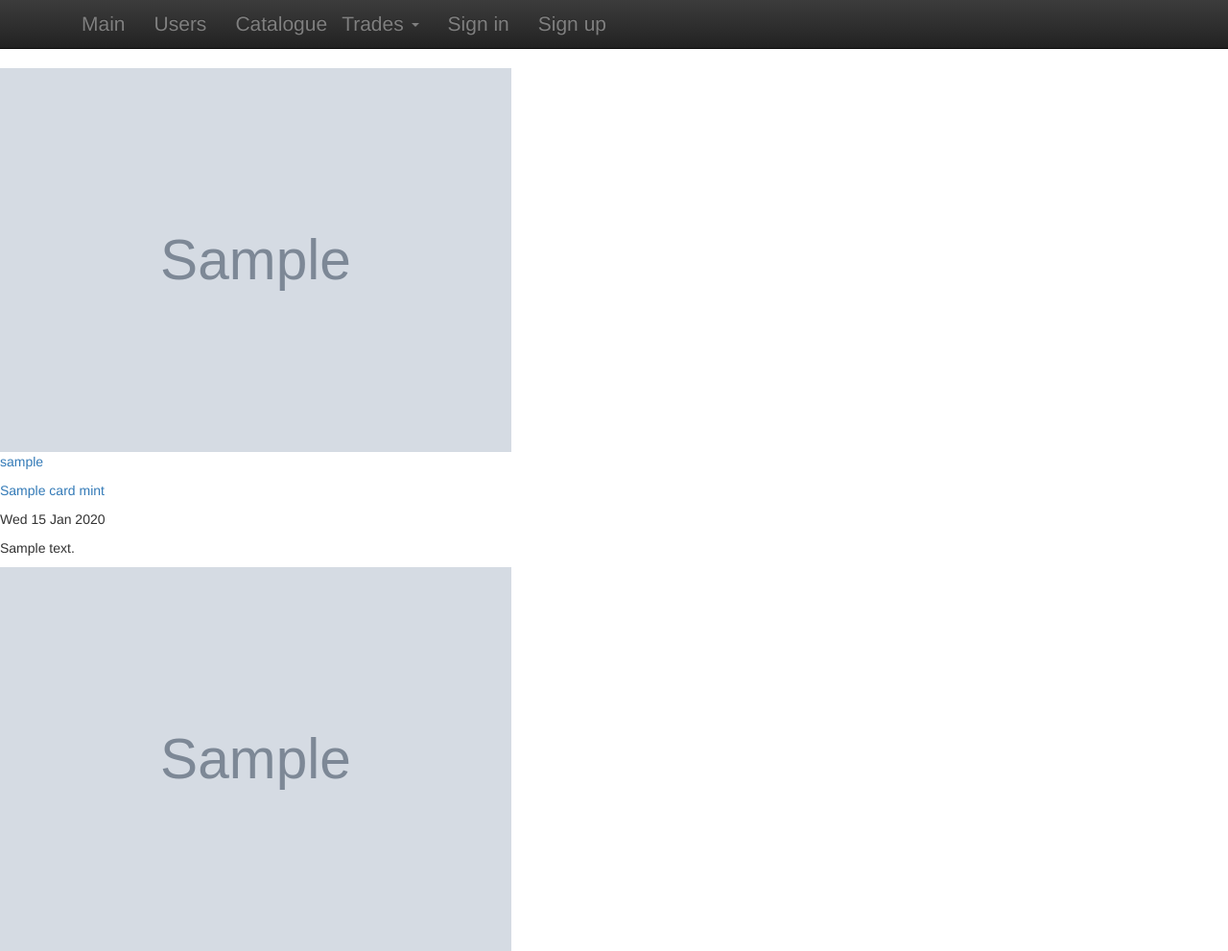
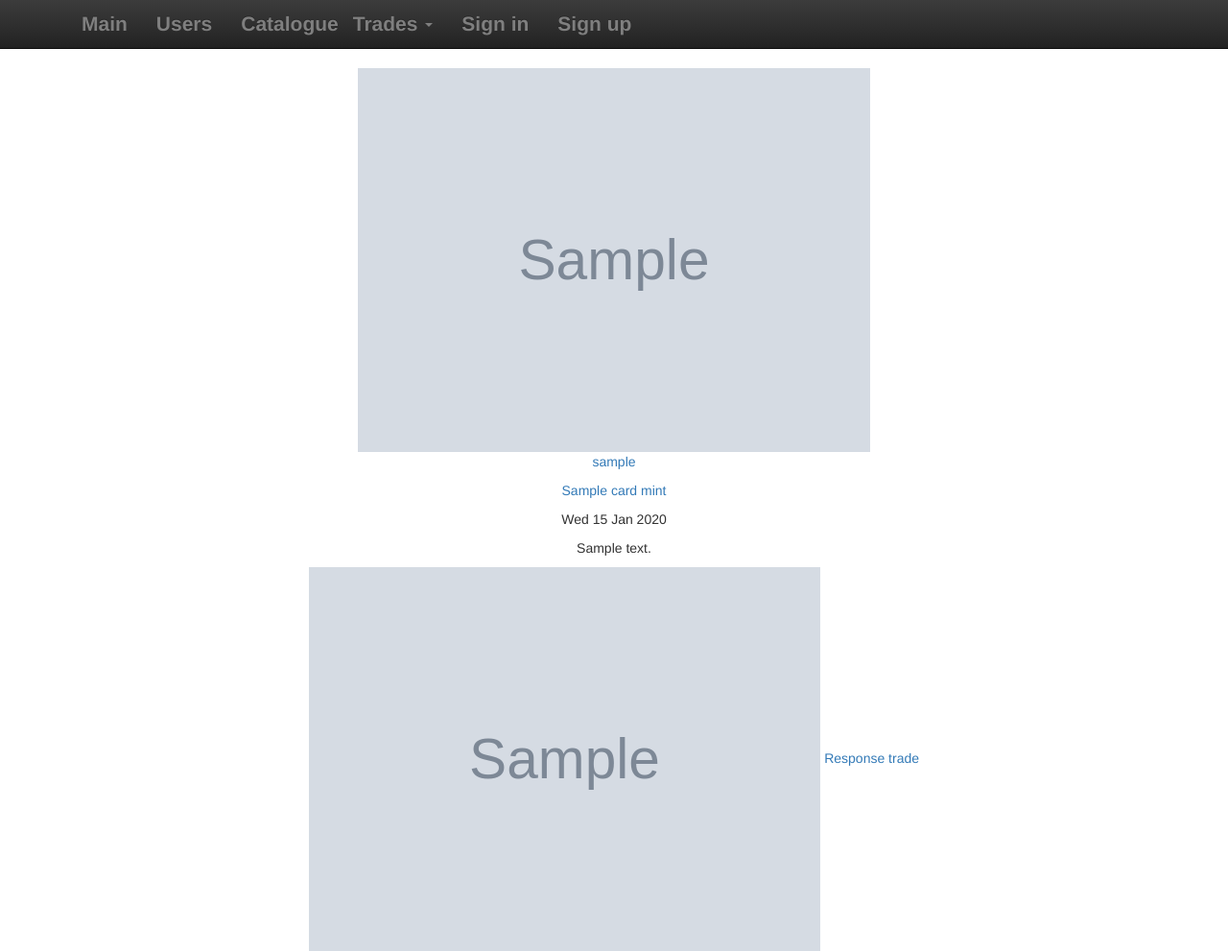
Before and after one commit to Nerevarsoul/Cardtravel, a Django app: page /trades/1/ in a window 1280 px wide. Shown: the whole page at 96% size. Run offline with Django 3.2, Linux system fonts and the light colour scheme; tables that the repository leaves empty hold one stand-in row (values such as "Sample post"); grey boxes marked "Sample" are stand-in pictures; parts of the project's set-up code (start-up, migrations or seed data) failed here and were passed over; some libraries are stand-ins or nearby versions.

Commit message:
add edit trade

```diff
--- a/cardtravel/templates/cardtravel/trade.html
+++ b/cardtravel/templates/cardtravel/trade.html
@@ -11,5 +11,10 @@
 		{% if trade.reverse_picture %}
 			<img src="{{trade.reverse_picture.url}}" height="400">
 		{% endif %}
+		{% if user.id == trade.user.id %}
+			<a href="/trades/edit/{{trade.id}}/">Edit your trade</a>
+		{% else %}
+			<a href="/trades/response/{{trade.id}}/">Response trade</a>
+		{% endif %}
 	</div>
 {% endblock %}
--- a/cardtravel/urls.py
+++ b/cardtravel/urls.py
@@ -16,7 +16,6 @@ urlpatterns = patterns('',
     url(r'^profile/(?P<user_id>\d+)/$', 'cardtravel.views.view_profile'),
     url(r'^profile/$', 'cardtravel.views.view_users', name = 'users'),
     url(r'^profile/page/(\d+)/$', 'cardtravel.views.view_users', name = 'users'),
-
     url(r'^profile/(?P<user_id>\d+)/(?P<list_category>\w+)/$',
         'cardtravel.views.view_cardlist'),
 
@@ -35,6 +34,8 @@ urlpatterns = patterns('',
     url(r'^trades/(?P<trade_id>\d+)/$', TradeView.as_view()),
     url(r'^trades/add/$', 'cardtravel.views.add_trade', name = 'add_trade'),
     url(r'^tradelist/(?P<user_id>\d+)/$', TradeListView.as_view()),
+    url(r'^trades/edit/(?P<trade_id>\d+)/$', 'cardtravel.views.edit_trade'),
+    url(r'^trades/response/(?P<trade_id>\d+)/$', 'cardtravel.views.response_trade'),
 )
 
 handler404 = views.page404
--- a/cardtravel/views.py
+++ b/cardtravel/views.py
@@ -278,6 +278,48 @@ def add_trade(request):
     return render_to_response('cardtravel/add_trade.html',
         {'trade_form': trade_form}, context)
 
+@login_required
+def edit_trade(request, trade_id):
+    context = RequestContext(request)
+    trade = Trade.objects.get(id=trade_id)
+    context['trade'] = trade
+    if request.POST:
+        trade_form = TradeForm(request.POST, request.FILES)
+        if trade_form.is_valid() and trade_form.has_changed():
+            card_id = request.POST['card']
+            trade.card = Card.objects.get(id=card_id)
+            trade.condition = request.POST['condition']
+            trade.description = request.POST['description']
+            if 'face_picture' in request.FILES:
+                trade.face_picture = request.FILES['face_picture']
+            if 'reverse_picture' in request.FILES:
+                trade.reverse_picture = request.FILES['reverse_picture']
+            if 'addiction_picture1' in request.FILES:
+                trade.addiction_picture1 = request.FILES['addiction_picture1']
+            if 'addiction_picture2' in request.FILES:
+                trade.addiction_picture2 = request.FILES['addiction_picture2']
+            if 'addiction_picture3' in request.FILES:
+                trade.addiction_picture3 = request.FILES['addiction_picture3']
+            trade.save()
+        else:
+            trade_form.errors
+    else:
+        trade_form = TradeForm(initial={'user': trade.user,
+                                        'card': trade.card,
+                                        'condition': trade.condition,
+                                        'description': trade.description,
+                                        'face_picture': trade.face_picture,
+                                        'reverse_picture': trade.reverse_picture,
+                                        'addiction_picture1': trade.addiction_picture1,
+                                        'addiction_picture2': trade.addiction_picture2,
+                                        'addiction_picture3': trade.addiction_picture3})
+    return render_to_response('cardtravel/edit_trade.html',
+        {'trade_form': trade_form}, context)
+
+@login_required
+def response_trade(request):
+    pass
+
 #class AddTradeView(FormView):
     #form_class = TradeForm
     #template_name = "cardtravel/add_trade.html"
--- a/static/css/base.css
+++ b/static/css/base.css
@@ -11,3 +11,23 @@
 strong {
 	font-weight: bold;
 }
+
+h1 {
+	font-size: 2.2em;
+	font-weight: bold;
+}
+
+.content {
+	text-align: center;
+}
+
+.nav a {
+  color: #5a5a5a;
+  font-size: 18px;
+  font-weight: bold;
+  padding: 14px 10px;
+}
+
+.nav li {
+  display: inline;
+}
--- a/templates/base.html
+++ b/templates/base.html
@@ -2,6 +2,8 @@
 <!DOCTYPE html>
 <html>
     <head lang="en">
+        <meta name="description" content="Exchange Starbucks cards">
+        <meta name="keywords" content="Starbucks, cards, exchange">
         <meta charset="UTF-8">
         <meta http-equiv="X-UA-Compatible" content="IE=edge">
         <meta name="viewport" content="width=device-width, initial-scale=1">
@@ -43,8 +45,10 @@
                             <a class="navbar-brand dropdown-toggle" data-toggle="dropdown" href = "#">Trades <b class="caret"></b></a>
                             <ul class="dropdown-menu">
                                 <li><a href={% url "trades" %}>List Trades</a></li>
-                                <li><a href={% url "add_trade" %}>Add Trade</a></li>
-                                <li><a href="/tradelist/{{users.id}}/">My Trade</a></li>
+                                {% if user.is_authenticated %}
+                                    <li><a href={% url "add_trade" %}>Add Trade</a></li>
+                                    <li><a href="/tradelist/{{user.id}}/">My Trade</a></li>
+                                {% endif %}
                             </ul>
                         </li>
                         {% if user.is_authenticated %}
```
Also changed, not shown: cardtravel/static/css/index.css (+0 -12 lines), cardtravel/templates/cardtravel/edit_trade.html (added, +14 -0 lines).
